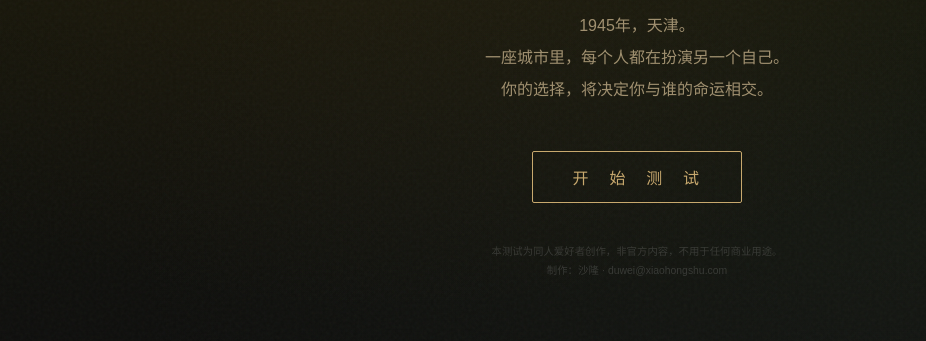
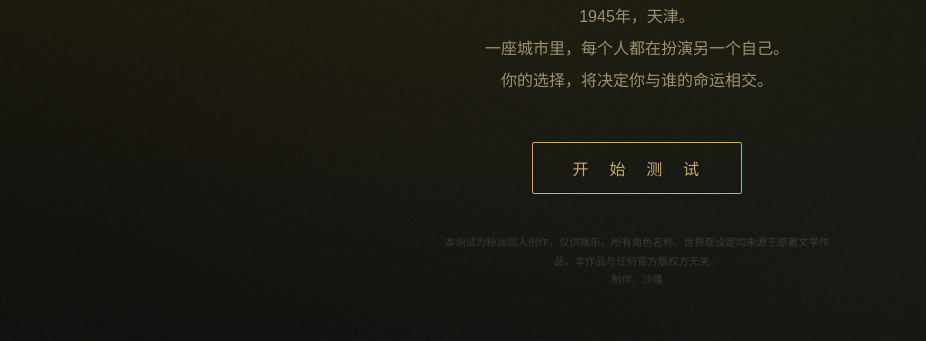
Before and after one commit to wdu810/lurking-character-match, a plain HTML site: page index.html in a window 1280 px wide. Shown: the part 393-734 px from the top of the page, without its empty margins (3-929 px from the left). Drawn offline with Linux system fonts and the light colour scheme.

Commit message:
统一免责声明: 粉丝同人创作, 移除邮箱

```diff
--- a/index.html
+++ b/index.html
@@ -100,7 +100,7 @@ h2{font-size:clamp(1.1rem,3.5vw,1.8rem);color:#c8a96e;margin-bottom:15px;text-al
   <h2>命运羁绊测试</h2>
   <p class="sub">1945年，天津。<br>一座城市里，每个人都在扮演另一个自己。<br>你的选择，将决定你与谁的命运相交。</p>
   <button class="btn" onclick="start()">开　始　测　试</button>
-  <div class="disclaimer">本测试为同人爱好者创作，非官方内容，不用于任何商业用途。<br>制作：沙隆 · duwei@xiaohongshu.com</div>
+  <div class="disclaimer">本测试为粉丝同人创作，仅供娱乐。所有角色名称、世界观设定均来源于原著文学作品，本作品与任何官方版权方无关。<br>制作：沙隆</div>
 </div>
 
 <div id="quiz" class="screen">
@@ -126,7 +126,7 @@ h2{font-size:clamp(1.1rem,3.5vw,1.8rem);color:#c8a96e;margin-bottom:15px;text-al
 <div id="result" class="screen">
   <div class="rcard fi" id="rc"></div>
   <button class="rbtn" onclick="restart()">重新测试</button>
-  <div class="disclaimer" style="margin-top:15px">本测试为同人爱好者创作，非官方内容，不用于任何商业用途。</div>
+  <div class="disclaimer" style="margin-top:15px">本测试为粉丝同人创作，仅供娱乐。所有角色名称、世界观设定均来源于原著文学作品，本作品与任何官方版权方无关。</div>
 </div>
 
 <script>
```
